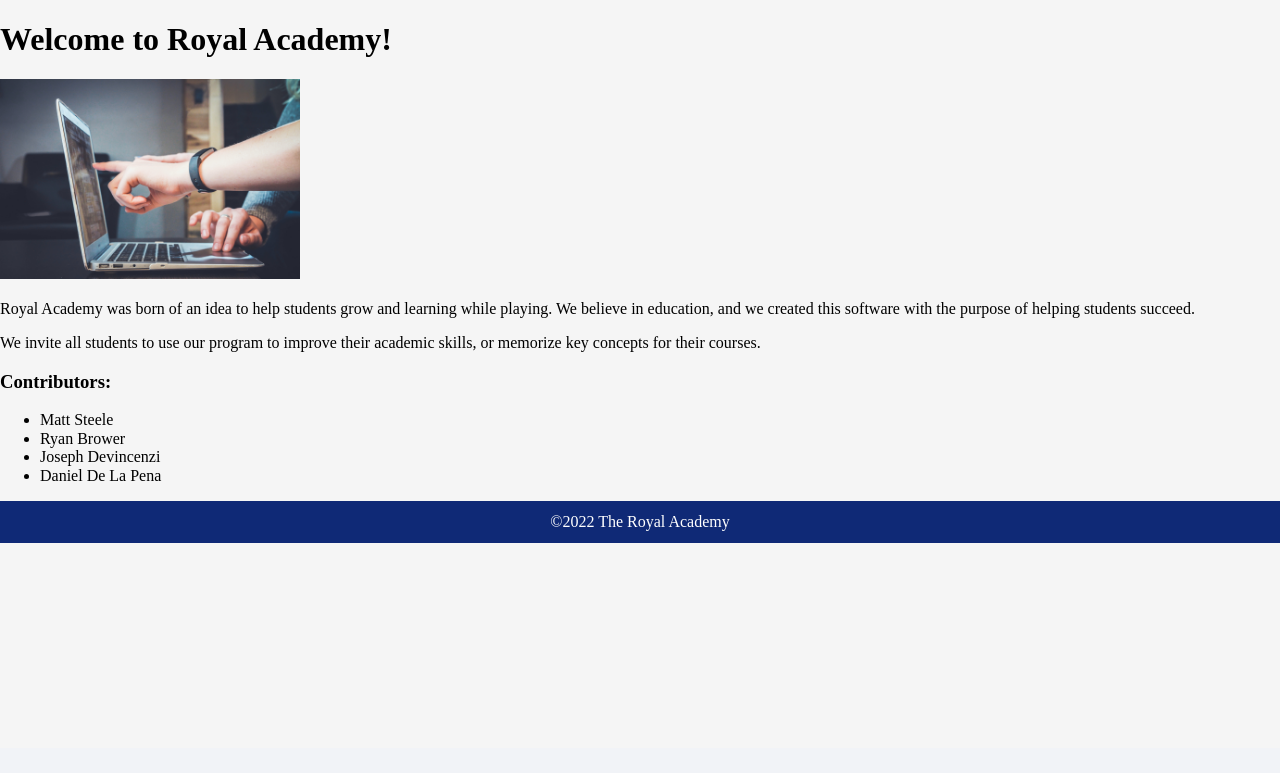
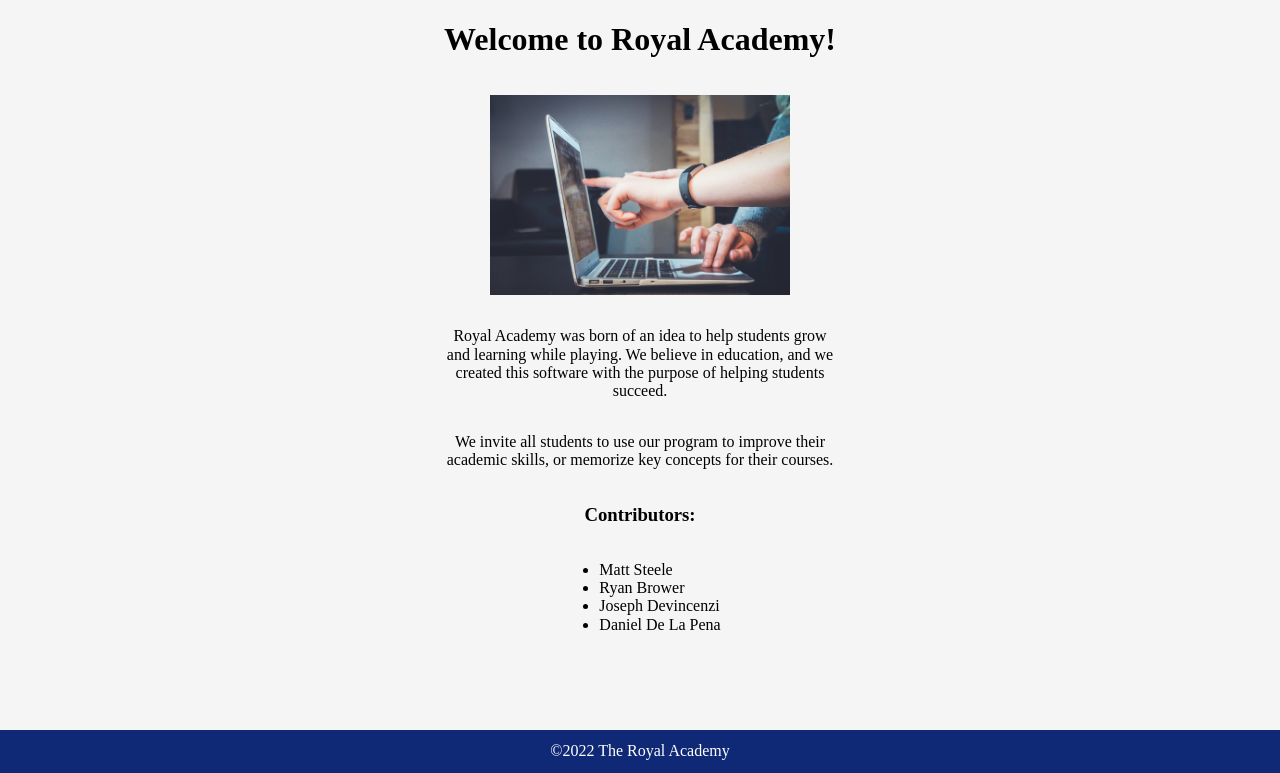
Before and after one commit to rbrower28/Royal-Academy, a Django app: page / in a window 1280 px wide. Shown: the part 52-825 px from the top of the page. Before the commit the page ends 595 px from the top, so only its background shows below. Run offline with Django 4.2, Linux system fonts and the light colour scheme.

Commit message:
homepage css

```diff
--- a/home/static/home/index.css
+++ b/home/static/home/index.css
@@ -5,7 +5,29 @@ html {
 
 /* ===== MAIN PAGE STYLING ===== */
 
+main,
+main div {
+  display: flex;
+  flex-direction: column;
+  align-items: center;
+  justify-content: space-between;
+  margin: 0 2vw;
+}
 
+main {
+  margin-bottom: 5rem;
+}
+
+main p {
+  max-width: 400px;
+  text-align: center;
+}
+
+main img {
+  max-width: 300px;
+  height: 200px;
+  margin: 1rem;
+}
 
 
 /* ===== SMALL SCREEN CONFIGURATION ===== */
--- a/home/templates/home/index.html
+++ b/home/templates/home/index.html
@@ -16,16 +16,19 @@
 
   <main>
     <h1>Welcome to Royal Academy!</h1>
-  <div>
-    <img src="{% static 'home/images/students.jpg' %}" style="max-width:300px; height:200px" alt="image of students in computer">
-    <p>Royal Academy was born of an idea to help students grow and learning while
-      playing. We believe in education, and we created this software with the purpose
-      of helping students succeed.<p>
+    <div>
+      <img src="{% static 'home/images/students.jpg' %}" alt="image of students in computer">
+      <p>
+        Royal Academy was born of an idea to help students grow and learning while
+        playing. We believe in education, and we created this software with the purpose
+        of helping students succeed.
+      </p>
 
-    <p>We invite all students to use our program to improve their academic skills, or
-      memorize key concepts for their courses.
-    </p>
-  </div>
+      <p>
+        We invite all students to use our program to improve their academic skills, or
+        memorize key concepts for their courses.
+      </p>
+    </div>
 
     <h3>Contributors:</h3>
     <ul>
@@ -34,7 +37,7 @@
       <li>Joseph Devincenzi</li>
       <li>Daniel De La Pena</li>
     </ul>
-  <main>
+  </main>
 
   {% include "home/includes/footer.html" %}
 
```
Also changed, not shown: 1 other file.
